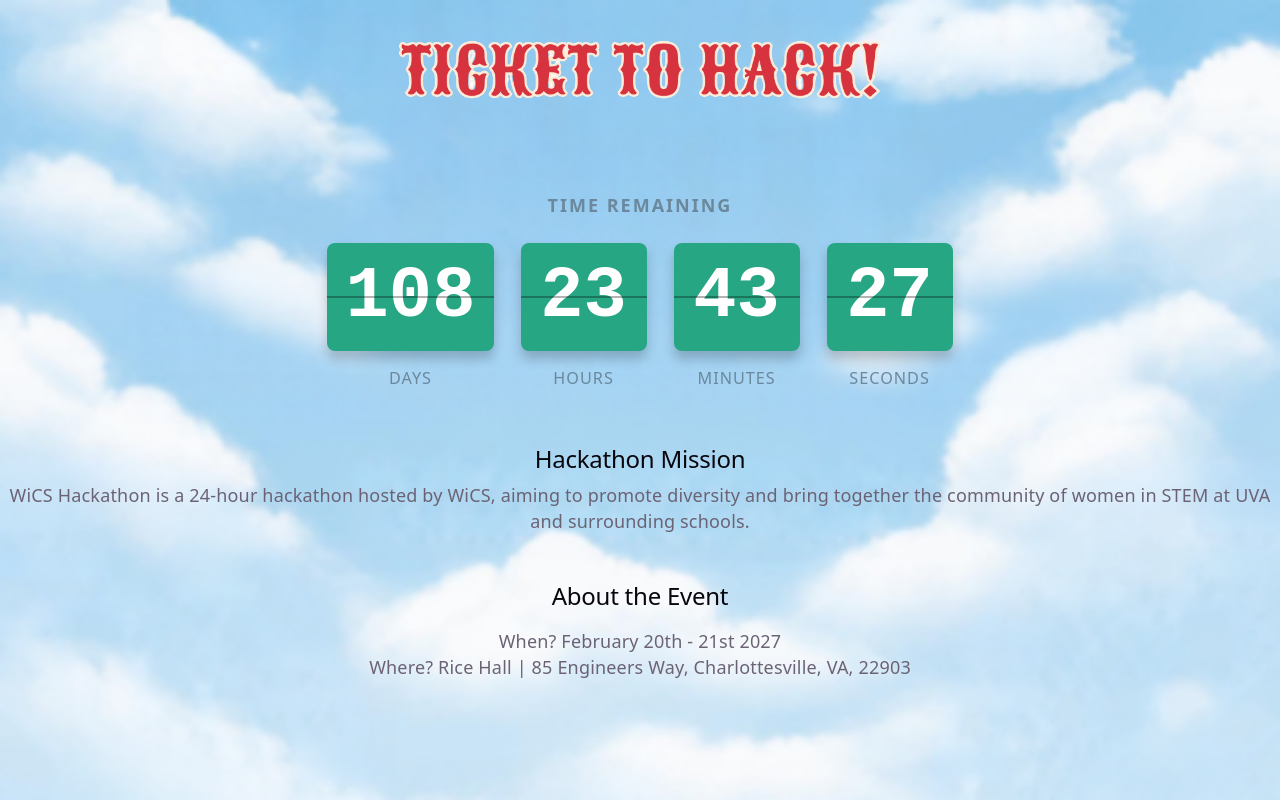
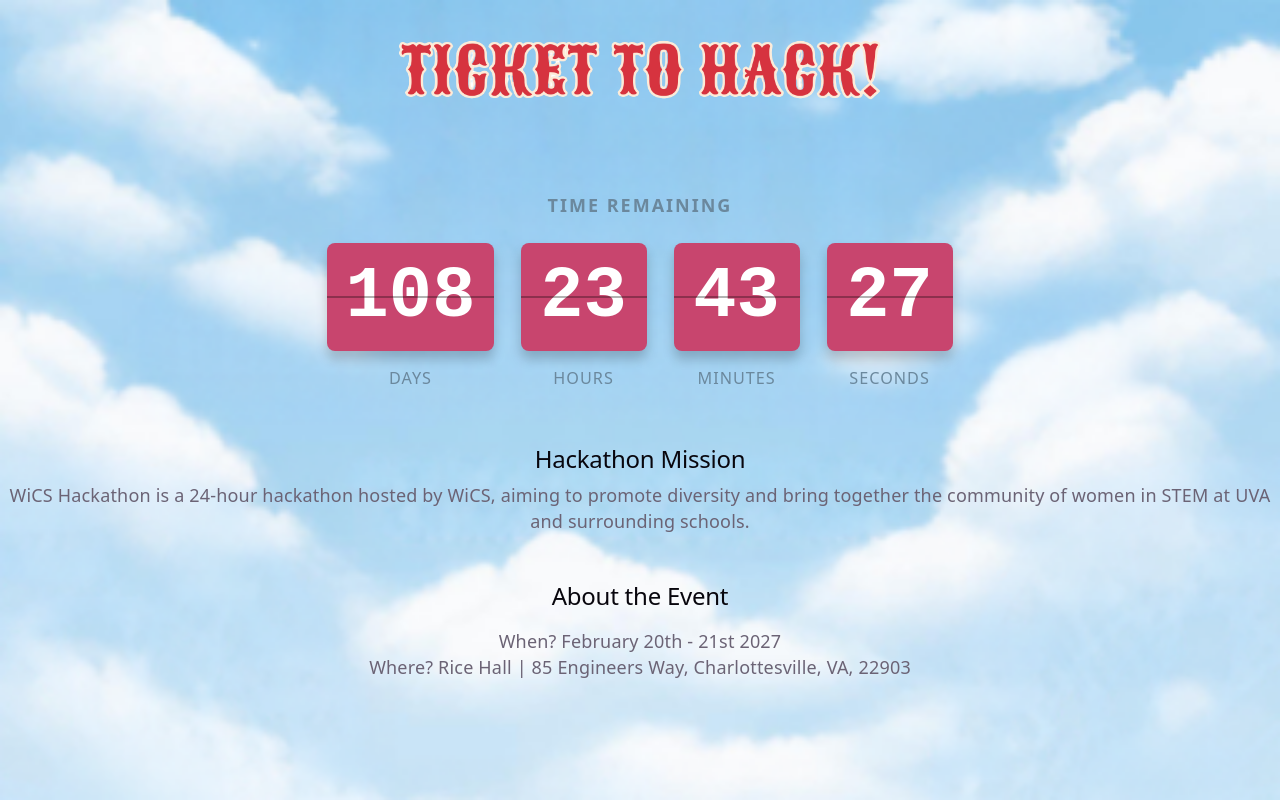
Before and after one commit to wicshacks-oss/Ticket-to-Hack, a React (Vite) app: page / in a window 1280 px wide. Built offline with nearby package versions, Linux system fonts and the light colour scheme.

Commit message:
fixed color to match theme

```diff
--- a/src/App.css
+++ b/src/App.css
@@ -242,7 +242,7 @@
 
 /* The Ticket / Tab Design */
 .countdown-card {
-  background-color: #26a683; /* Matching the teal/green */
+  background-color: #c8456e;
   color: white;
   font-size: 4rem;
   font-weight: bold;
```
